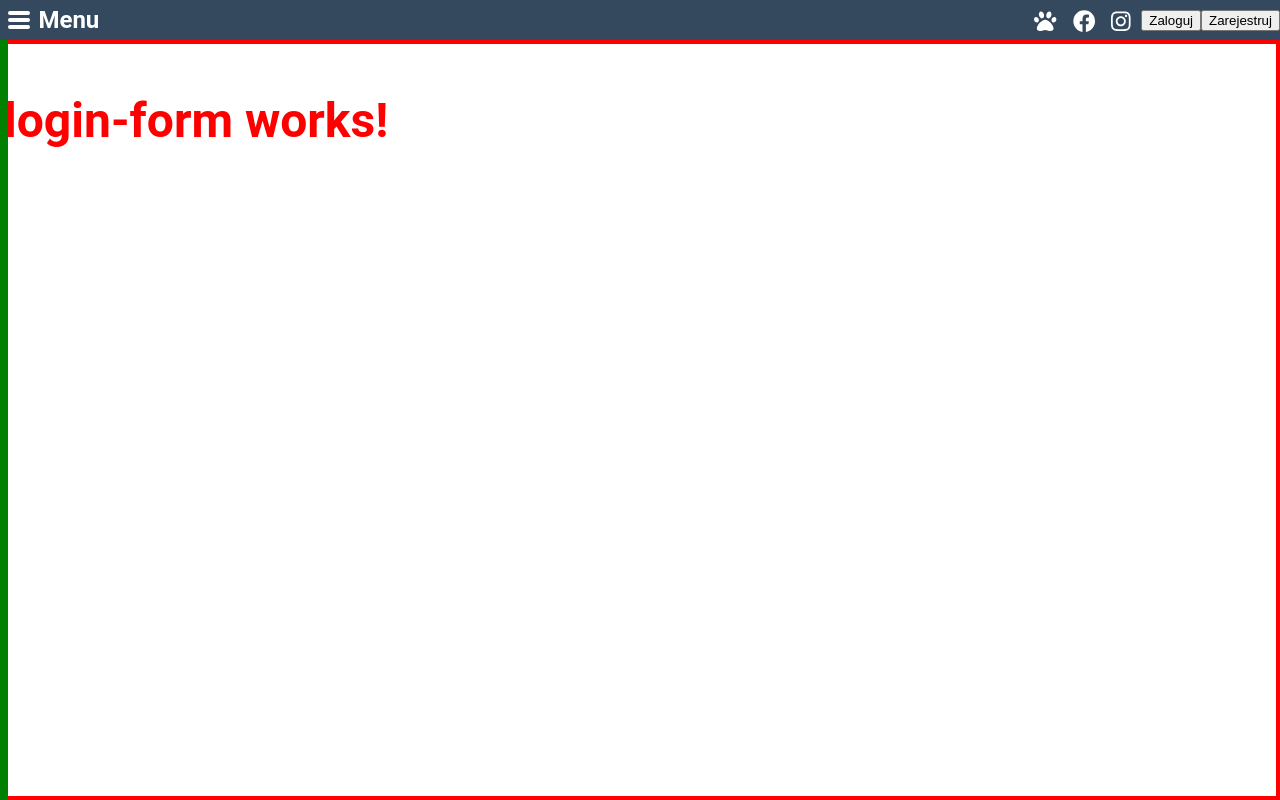
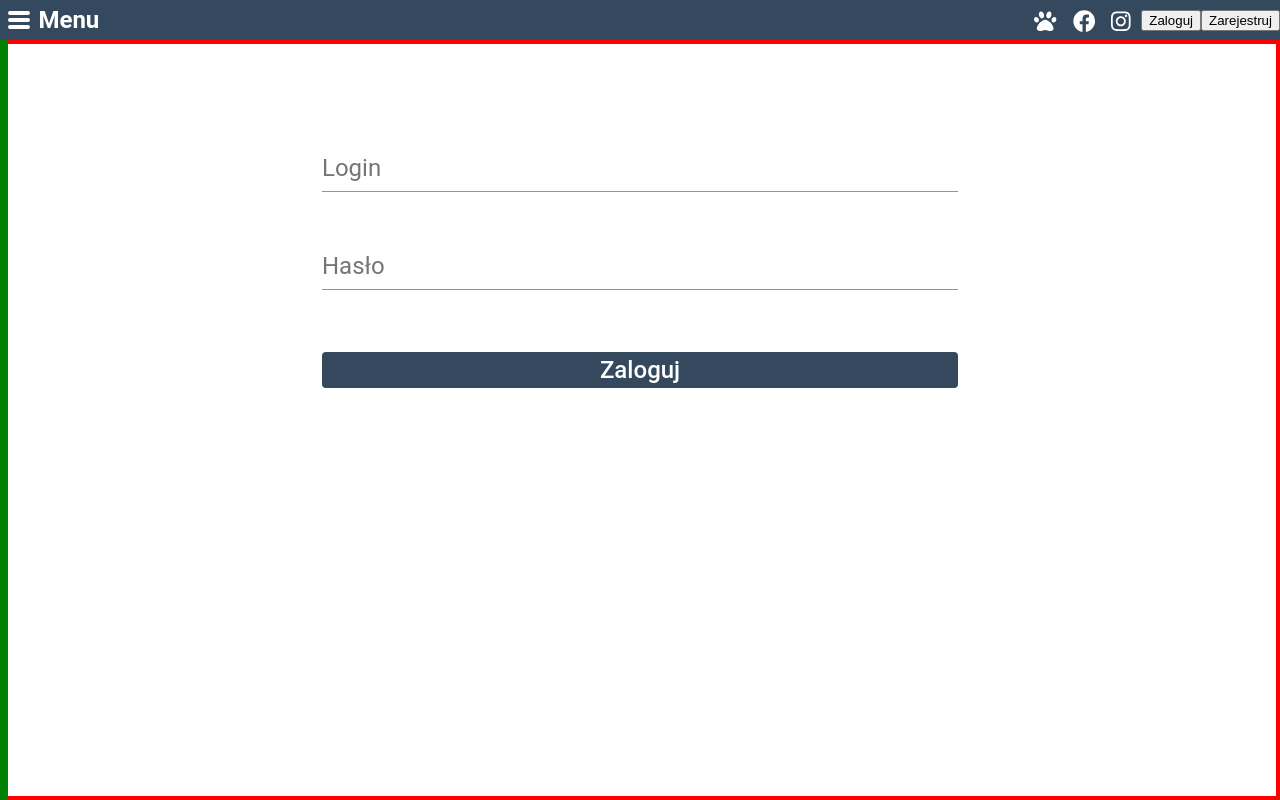
Before and after one commit to anxiety47/kgt-angular, an Angular app: page /login-form in a window 1280 px wide. Built offline with nearby package versions, Linux system fonts and the light colour scheme; a small style sheet from the web is missing.

Commit message:
Added input fields and login button to login-form

```diff
--- a/src/app/core/authentication/login-form/login-form.component.css
+++ b/src/app/core/authentication/login-form/login-form.component.css
@@ -1,5 +1,26 @@
 p {
-    font-size: 3rem;
-    color: red;
-    font-weight: bold;
+  font-size: 3rem;
+  color: red;
+  font-weight: bold;
 }
+
+.login-form {
+  margin: 5rem auto;
+  width: 50%;
+  font-size: 1.5rem;
+}
+
+.login-form>* {
+  width: 100%;
+}
+
+.login-input {}
+
+.password-inpput {}
+
+.login-button {
+  background-color: var(--color-grey);
+  color: var(--color-white);
+  margin-top: 2rem;
+  font-size: 1.5rem;
+}
--- a/src/app/core/authentication/login-form/login-form.component.html
+++ b/src/app/core/authentication/login-form/login-form.component.html
@@ -1 +1,12 @@
-<p>login-form works!</p>
+<!-- <p>login-form works!</p> -->
+<div class="login-form">
+  <mat-form-field class="login-input">
+    <mat-label>Login</mat-label>
+    <input matInput placeholder="Input">
+  </mat-form-field>
+  <mat-form-field class="password-input">
+    <mat-label>Hasło</mat-label>
+    <input matInput placeholder="Input">
+  </mat-form-field>
+  <button mat-button class="login-button">Zaloguj</button>
+</div>
```
Also changed, not shown: src/app/app.module.ts (+7 -1 lines).
